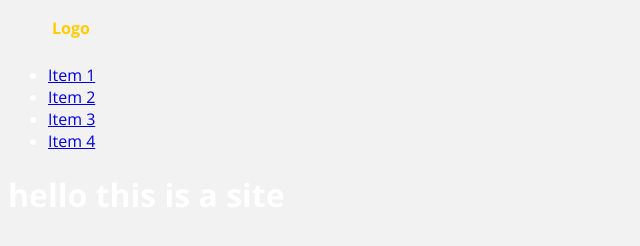
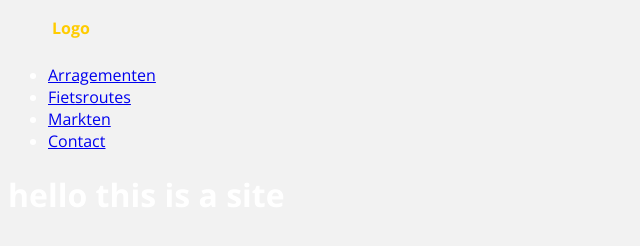
Before and after one commit to bommezijn/fed, a plain HTML site: page index.html in a window 1280 px wide. Shown: the whole page, without its empty margins (0-640 px from the left). Drawn offline with nearby package versions, Linux system fonts and the light colour scheme.

Commit message:
Edit: added comments

```diff
--- a/index.html
+++ b/index.html
@@ -15,10 +15,10 @@
         <a href="/index.html">Logo</a>
         <nav class="navbar">
             <ul class="nav-links">
-                <li><a href="#item1">Item 1</a></li>
-                <li><a href="#item2">Item 2</a></li>
-                <li><a href="#item3">Item 3</a></li>
-                <li><a href="#item4">Item 4</a></li>
+                <li><a href="#item1">Arragementen</a></li>
+                <li><a href="#item2">Fietsroutes</a></li>
+                <li><a href="#item3">Markten</a></li>
+                <li><a href="#item4">Contact</a></li>
             </ul>
         </nav>
     </header>
@@ -29,3 +29,14 @@
 </body>
 
 </html>
+
+
+<!--
+STELLA.NL TODO:
+
+[] Layout HTML, Wat wilt de klant erin, hoe willen ze het erin hebben.
+[] CSS, pas doen als je HTML op orde hebt.
+[] Android Support, Theme color, Web manifest, that kind of stuff.
+[] Responsive, Grid + Float.
+[] Responsive transition, making that janky stuff fluid.
+ -->
--- a/styles/x.css
+++ b/styles/x.css
@@ -1,24 +1,24 @@
 /* Variables */
-:root{
+:root {
     --main-color: #ffcc00;
     --dark-mode: #f2f2f2;
     --dark-mode-text: #FFFFFF;
 }
 
 /* CSS checkup for when I break anything */
-body{
-    font-family: 'Open Sans', sans-serif;
+body {
+    font-family: 'Open Sans', 'helvetica', sans-serif;
     /* background-color: var(--main-color); */
     background-color: var(--dark-mode);
     color: var(--dark-mode-text);
 }
 
-header > a {
+header>a {
     display: grid;
-    grid-template-columns:min-content;
-    padding:.75em .75em .75em 2.75em;
-    line-height:1em;
-    font-weight:bold;
+    grid-template-columns: min-content;
+    padding: .75em .75em .75em 2.75em;
+    line-height: 1em;
+    font-weight: bold;
     text-decoration: none;
     color: #FFCC00;
 }
@@ -31,8 +31,11 @@ iPhone SE, iPhone 6s/7/8 (Plus) | iPhone X(s) Max | iPhone XR | iPhone 11/Pro MA
 ==============================
 */
 
-/* Webkit that only iOS uses. */
+/* Webkit that only targets iOS uses.
+    Should actually not be used.. But all for the experimenting
+*/
 @supports (-webkit-overflow-scrolling: touch) {
-    body{ background-color: #FFCC00;
+    body {
+        background-color: #FFCC00;
     }
-  }
+}
```
